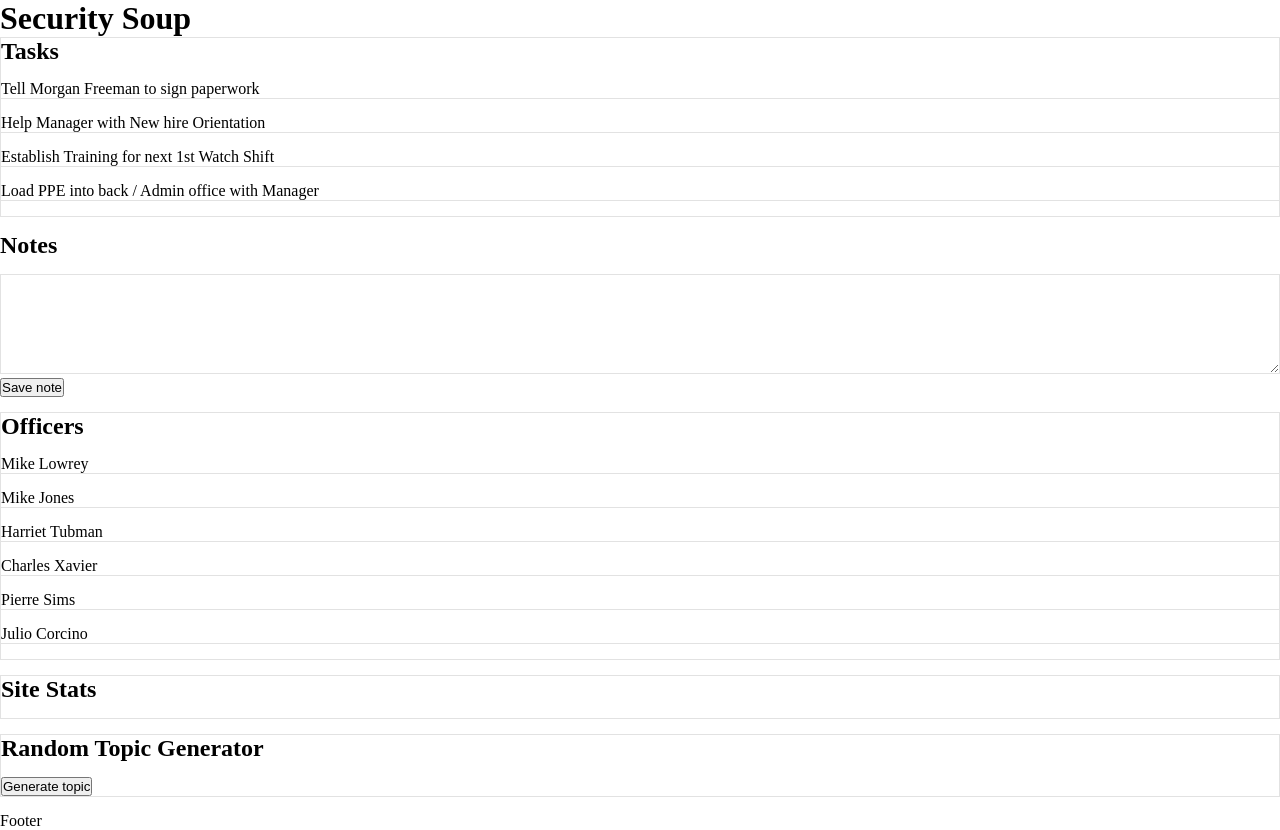
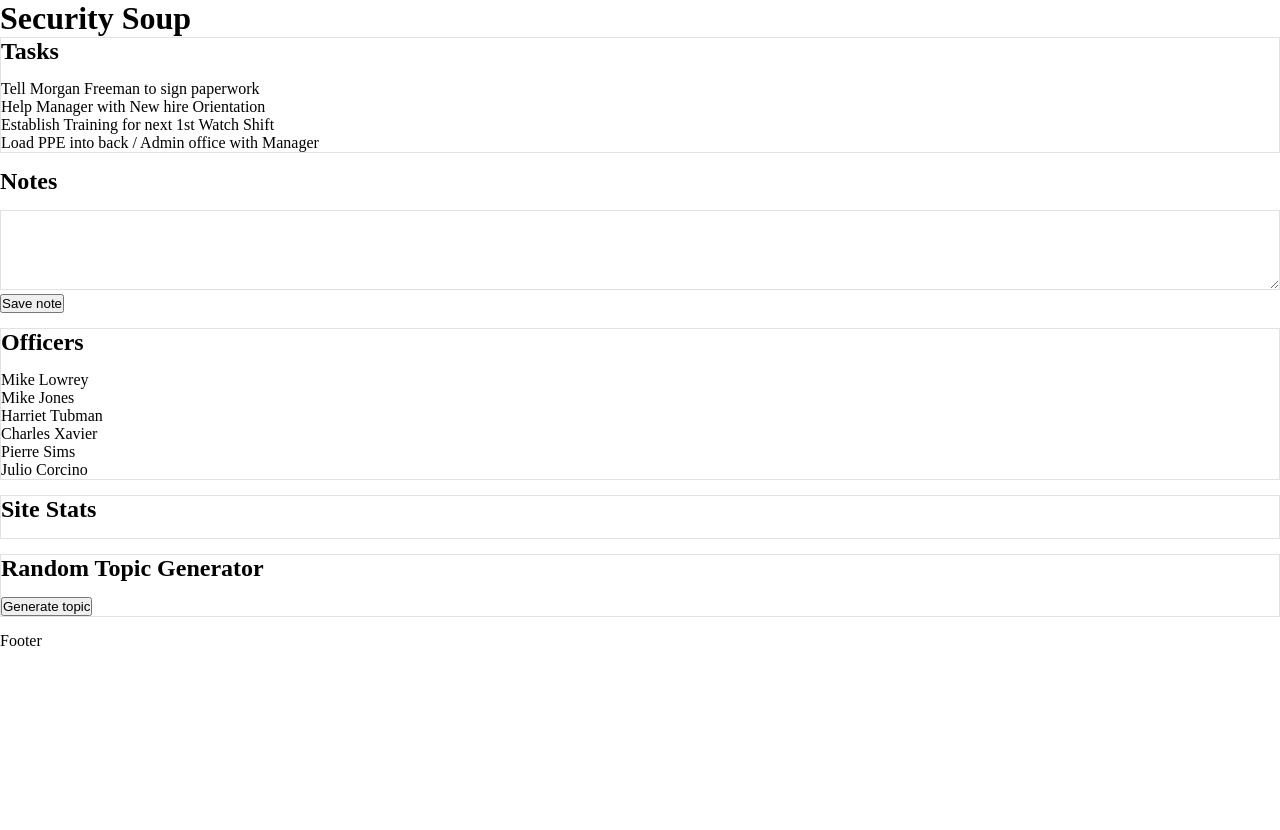
Before and after one commit to chrisvneal/security-soup, a React (Create React App) app: page / in a window 1280 px wide. After the commit the page ends 800 px from the top, so only its background shows below. Built offline with nearby package versions, Linux system fonts and the light colour scheme.

Commit message:
Refactor CSS

```diff
--- a/src/styles.scss
+++ b/src/styles.scss
@@ -1,5 +1,4 @@
 $section-border__color: #e2e2e2;
-
 
 * {
   margin: 0;
@@ -9,26 +8,23 @@ $section-border__color: #e2e2e2;
 
 section {
   margin-bottom: 15px;
+  // outline: 1px dashed lighten(red, 30%);
 
   h2 {
     margin-bottom: 15px;
   }
 }
 
-
 .section-border {
   border: 1px solid $section-border__color;
 }
 
+// Notes section styles
+
 .note-space {
-  min-height: 100px;
+  min-height: 80px;
 }
 
 textarea {
-  width: 100%;
+  min-width: 100%;
 }
-
-.tasks-list li, .officers li {
-  border-bottom: 1px solid $section-border__color;
-  margin-bottom: 15px;
-}
```
